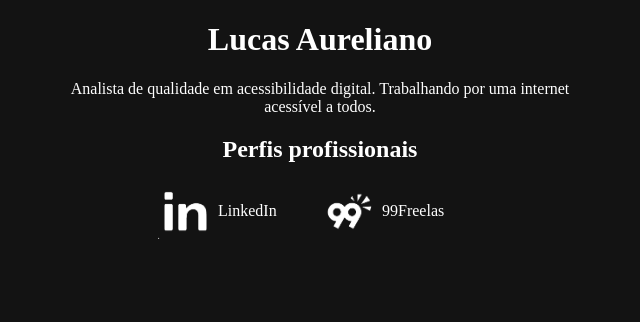
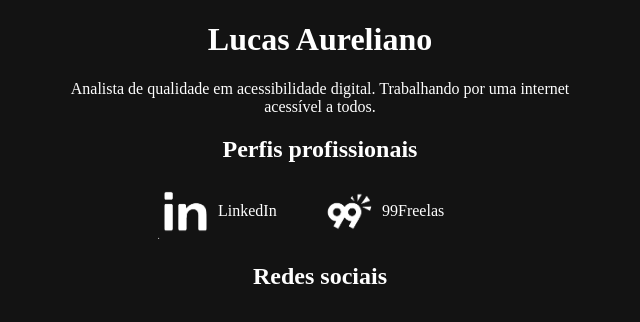
Before and after one commit to lucassaureliano/lucassaureliano.github.io, a plain HTML site: page index.html in a window 1280 px wide. Shown: the whole page, without its empty margins (320-960 px from the left). Drawn offline with nearby package versions, Linux system fonts and the light colour scheme.

```diff
--- a/index.html
+++ b/index.html
@@ -15,6 +15,7 @@
 			<h2>Perfis profissionais</h2>
 			<div class="link"><div class="conteudo-link"><img src="linkedin.png" alt="" class="logo"/>LinkedIn</div></div>
 			<div class="link"><div class="conteudo-link"><img src="99freelas.png" alt="" class="logo"/>99Freelas</div></div>
+			<h2>Redes sociais</h2>
 		</div>
 	</div>
 </body>
```
